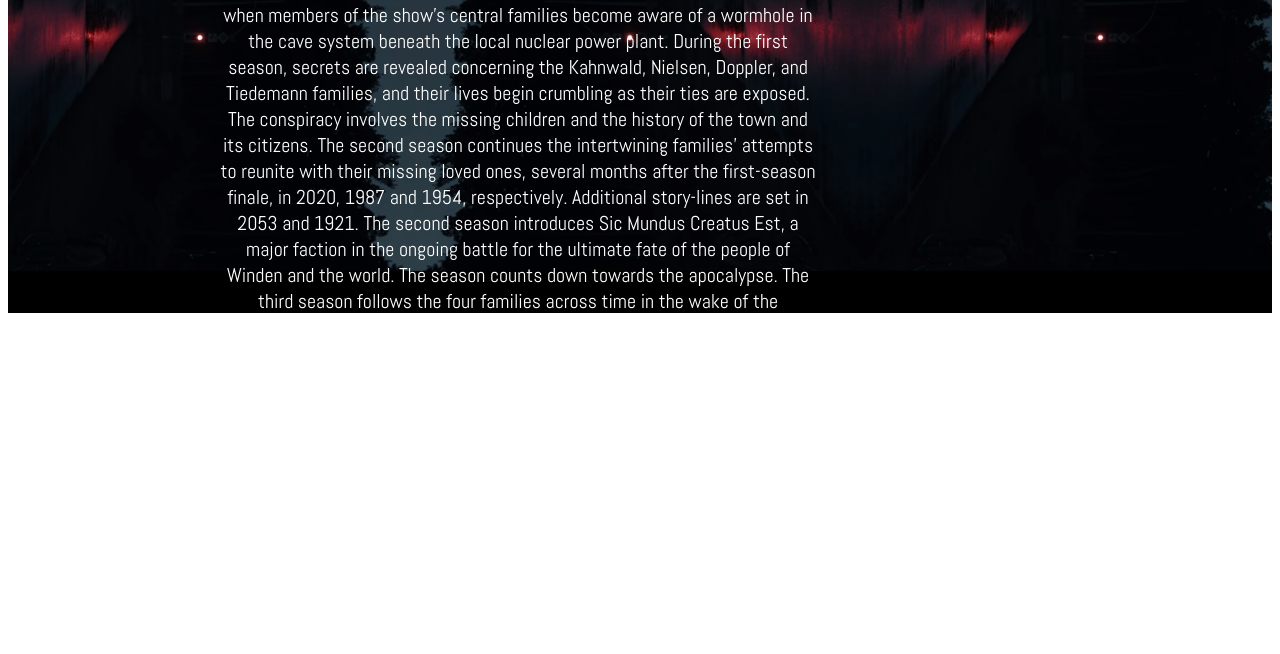
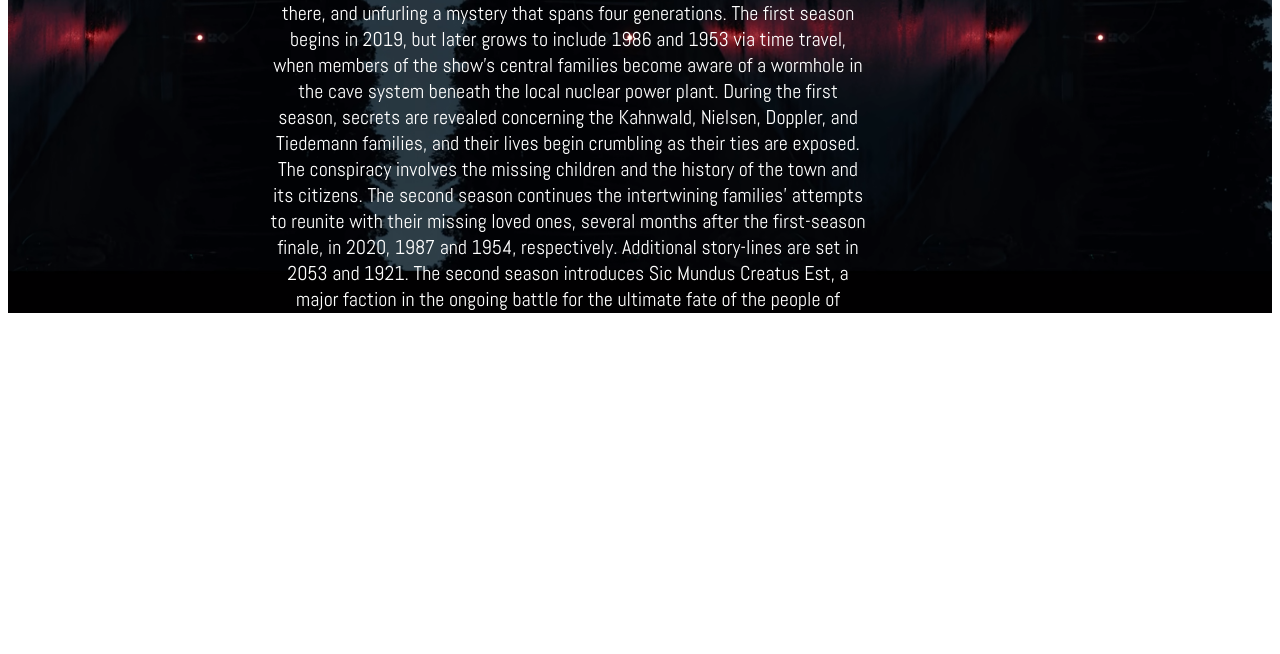
Before and after one commit to eddie2301/Dark, a plain HTML site: page DARK/overview.html in a window 1280 px wide. Shown: the part 455-1109 px from the top of the page. Drawn offline with Linux system fonts and the light colour scheme; a web font is replaced by a local one.

Commit message:
Add files via upload

```diff
--- a/DARK/overview.css
+++ b/DARK/overview.css
@@ -58,9 +58,12 @@ nav {
   width: 600px;
   height: 600px;
   text-align: center;
-  margin: 210px;
+  margin: 260px;
 }
 
+/* -------------------------------------------------------------------------- */
+/*                                   footer                                   */
+/* -------------------------------------------------------------------------- */
 
 .row img {
   padding: 5px;
```
Also changed, not shown: DARK/Share.html (+11 -0 lines).
